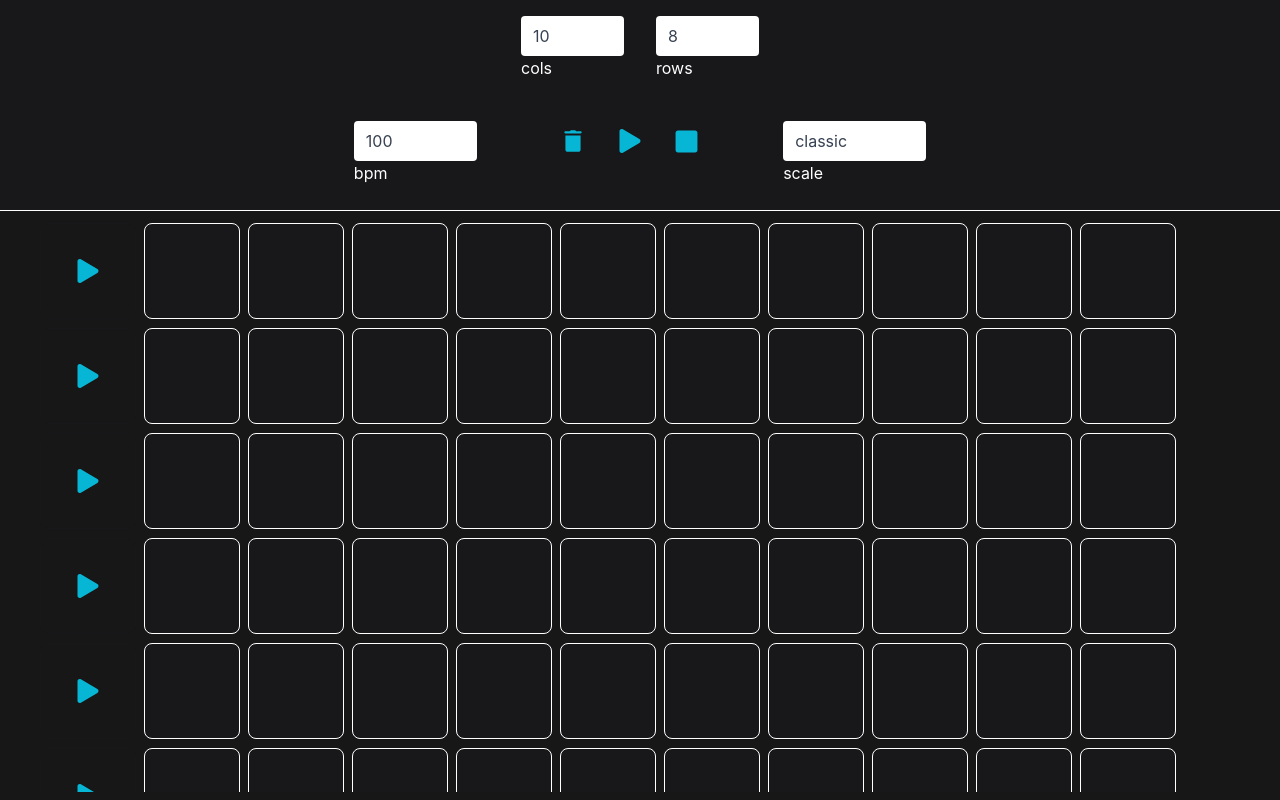
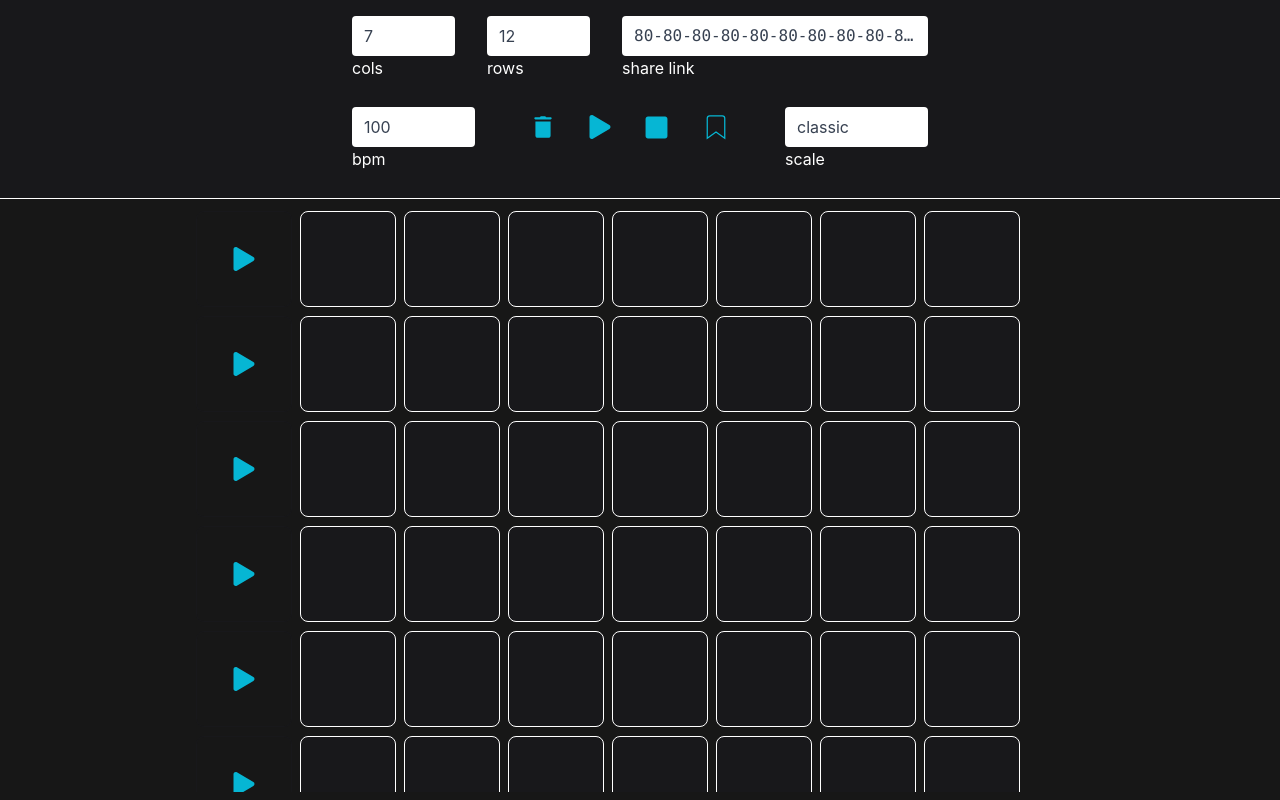
Before and after one commit to correaswebert/synthpad, a Svelte app: page / in a window 1280 px wide. Built offline with nearby package versions, Linux system fonts and the light colour scheme.

Commit message:
WIP: share and receive state data

```diff
--- a/src/components/Cell.svelte
+++ b/src/components/Cell.svelte
@@ -1,9 +1,12 @@
 <script lang="ts">
+  import { createEventDispatcher } from "svelte";
   import { playCell } from "../utils/music.svelte";
 
   export let cellIdx: number;
   export let active: boolean;
   export let isGridPlaying: boolean
+
+  const dispatch = createEventDispatcher();
 
   let focused = false;
 
@@ -17,6 +20,7 @@
   function clickHandler() {
     active = !active;
     if (active && !isGridPlaying) playCell(cellIdx);
+    dispatch('update')
   }
 </script>
 
--- a/src/components/Controls.svelte
+++ b/src/components/Controls.svelte
@@ -4,13 +4,16 @@
   import PauseIcon from "../icons/PauseIcon.svelte";
   import PlayIcon from "../icons/PlayIcon.svelte";
   import StopIcon from "../icons/StopIcon.svelte";
+  import SaveIcon from "../icons/SaveIcon.svelte";
 
   export let isPlaying = false;
+  export let saved;
 
   export let numRows: number;
   export let numCols: number;
   export let bpm: number;
-  export let scale: string
+  export let scale: string;
+  export let dataUrl: string;
 
   const dispatch = createEventDispatcher();
 
@@ -20,6 +23,7 @@
   const maxNumCols = 12;
 
   let debounceTimerId: NodeJS.Timeout;
+  let copied = false;
 
   function toggleIsPlaying() {
     isPlaying = !isPlaying;
@@ -32,15 +36,32 @@
     dispatch("stop");
   }
 
+  function saveData() {
+    if (!saved) dispatch("saved");
+    saved = true;
+  }
+
+  async function copyUrl() {
+    if (!copied) {
+      const origin = window.location.origin
+      const url = `${origin}/?dataUrl=${dataUrl}`
+      await navigator.clipboard.writeText(url);
+    }
+    copied = true;
+  }
+
   const debounceReplay = () => {
     clearTimeout(debounceTimerId);
     debounceTimerId = setTimeout(() => dispatch("replay"), 100);
   };
 </script>
 
-<div class="sticky top-0 z-10 bg-zinc-900 w-full flex flex-col justify-center items-center border-b border-white">
-  <div class="flex my-4">
-    <div class="flex flex-col mx-4">
+<div
+  class="sticky top-0 z-10 bg-zinc-900 w-full flex flex-col justify-center items-center border-b border-white"
+>
+  <div class="w-2/4 max-w-xl">
+    <div class="flex mt-4 w-full">
+      <div class="flex flex-col mr-4">
         <input
           class="form-control
                 h-10
@@ -73,10 +94,31 @@
         />
         <label for="rows" class="text-white lowercase"> Rows </label>
       </div>
+
+      <div class="flex grow flex-col ml-4 overflow-hidden">
+        <button
+          class="text-ellipsis whitespace-nowrap overflow-hidden
+                font-mono text-left
+                h-10
+                px-3 py-1.5
+                text-gray-700 bg-white bg-clip-padding
+                rounded
+                transition ease-in-out
+                focus:outline-none"
+          on:click={copyUrl}>{dataUrl}</button
+        >
+        <label for="data" class="text-white lowercase">
+          Share Link
+          {#if copied}
+            •
+            <span class="text-green-500">copied!</span>
+          {/if}
+        </label>
+      </div>
     </div>
 
-  <div class="flex justify-around items-center my-4 w-2/4">
-    <div class="flex flex-col mx-4">
+    <div class="flex justify-between items-center w-full my-4">
+      <div class="flex flex-col mr-4">
         <input
           class="form-control
               h-10
@@ -110,9 +152,13 @@
         <button class="p-4" on:click={stopPlaying}>
           <StopIcon />
         </button>
+
+        <button class="p-4" on:click={saveData}>
+          <SaveIcon bind:saved />
+        </button>
       </div>
 
-    <div class="flex flex-col mx-4">
+      <div class="flex flex-col ml-4">
         <select
           class="appearance-none
               h-10
@@ -134,3 +180,4 @@
       </div>
     </div>
   </div>
+</div>
--- a/src/components/Grid.svelte
+++ b/src/components/Grid.svelte
@@ -3,16 +3,18 @@
   import Row from "./Row.svelte";
   import Controls from "./Controls.svelte";
   import { playRow, selectScale } from "../utils/music.svelte";
+  import { decodeUrl, encodeUrl } from "../utils/hash.svelte";
 
-  let numRows: number = 8;
-  let numCols: number = 10;
+  let numRows: number = 12;
+  let numCols: number = 7;
   let isGridPlaying: boolean = false;
   let currRow: number = -1;
   let bpm: number = 100;
-  let scale: string = "classic"
+  let scale: string = "classic";
   let playIntervalId: NodeJS.Timer;
-
+  let saved: boolean = false;
   let grid: boolean[][] = [];
+  let dataUrl: string = ""
 
   function clearGrid() {
     if (!grid.length) return;
@@ -26,6 +28,18 @@
   }
 
   function initGrid(): void {
+    if (window.location.search !== "") {
+      const urlSearch = window.location.search.split("=")[1];
+      window.location.search = "";
+
+      const synthData = decodeUrl(urlSearch);
+      grid = synthData.grid;
+      scale = synthData.scale;
+      bpm = synthData.bpm;
+
+      return;
+    }
+
     emptyGrid();
 
     for (let rowIdx = 0; rowIdx < numRows; rowIdx++) {
@@ -63,29 +77,46 @@
     currRow = -1;
   }
 
+  function saveGrid() {
+    const urlData = encodeUrl({ grid, scale, bpm });
+    console.log(urlData);
+  }
+
+  function unsetSaved() {
+    // dataUrl = encodeUrl({ grid, scale, bpm });
+    saved = false
+  }
+
   $: updateGrid(numRows, numCols);
 
-  $: selectScale(scale)
+  $: selectScale(scale);
+
+  $: dataUrl = encodeUrl({ grid, scale, bpm });
 
   onMount(initGrid);
 </script>
 
-<div class="w-full h-full flex flex-col items-center bg-neutral-900 overflow-y-hidden">
+<div
+  class="w-full h-full flex flex-col items-center bg-neutral-900 overflow-y-hidden"
+>
   <Controls
     bind:numRows
     bind:numCols
     bind:bpm
     bind:scale
+    bind:saved
+    bind:dataUrl
     on:clear={clearGrid}
     on:play={playGrid}
     on:pause={pauseGrid}
     on:stop={stopGrid}
     on:replay={playGrid}
+    on:saved={saveGrid}
   />
 
   <div class="grow my-2 -translate-x-8 overflow-y-auto no-scrollbar">
     {#each grid as row, idx}
-      <Row {isGridPlaying} isRowAcive={currRow === idx} {idx} bind:row />
+      <Row on:update={unsetSaved} {isGridPlaying} isRowAcive={currRow === idx} {idx} bind:row />
     {/each}
   </div>
 </div>
@@ -93,12 +124,12 @@
 <style>
   /* Hide scrollbar for Chrome, Safari and Opera */
   .no-scrollbar::-webkit-scrollbar {
-      display: none;
+    display: none;
   }
 
   /* Hide scrollbar for IE, Edge and Firefox */
   .no-scrollbar {
-      -ms-overflow-style: none;  /* IE and Edge */
-      scrollbar-width: none;  /* Firefox */
+    -ms-overflow-style: none; /* IE and Edge */
+    scrollbar-width: none; /* Firefox */
   }
 </style>
--- a/src/components/Row.svelte
+++ b/src/components/Row.svelte
@@ -1,25 +1,25 @@
 <script lang="ts">
   import { playRow } from "../utils/music.svelte";
   import Cell from "./Cell.svelte";
-import PlayIcon from "../icons/PlayIcon.svelte";
+  import PlayIcon from "../icons/PlayIcon.svelte";
 
   export let row: boolean[];
   export let isRowAcive: boolean;
   export let idx: number;
-  export let isGridPlaying: boolean
+  export let isGridPlaying: boolean;
 </script>
 
 <div class="flex">
   <button
     class="w-24 h-24 m-1 flex justify-center items-center border border-zinc-900 rounded-lg transition active:bg-white"
-    on:click|capture={() => !isGridPlaying &&playRow(row)}
+    on:click|capture={() => !isGridPlaying && playRow(row)}
   >
     <PlayIcon />
   </button>
 
   <div class={`${isRowAcive ? "scale-95 -translate-x-1" : ""}`}>
     {#each row as active, idx}
-      <Cell bind:active cellIdx={idx} isGridPlaying={isGridPlaying} />
+      <Cell on:update bind:active cellIdx={idx} {isGridPlaying} />
     {/each}
   </div>
 </div>
--- /dev/null
+++ b/src/icons/SaveIcon.svelte
@@ -0,0 +1,15 @@
+<script lang="ts">
+  export let saved: boolean
+</script>
+
+<svg
+  class="{saved ? 'fill-cyan-500' : 'fill-transparent'} stroke-cyan-500 hover:fill-cyan-700"
+  xmlns="http://www.w3.org/2000/svg"
+  x="0"
+  y="0"
+  width="30"
+  height="30"
+  viewBox="0 0 24 24"
+>
+  <path d="M19 21l-7-5-7 5V5a2 2 0 0 1 2-2h10a2 2 0 0 1 2 2z" />
+</svg>
```
Lines whose indentation alone changed are shown as unchanged.
